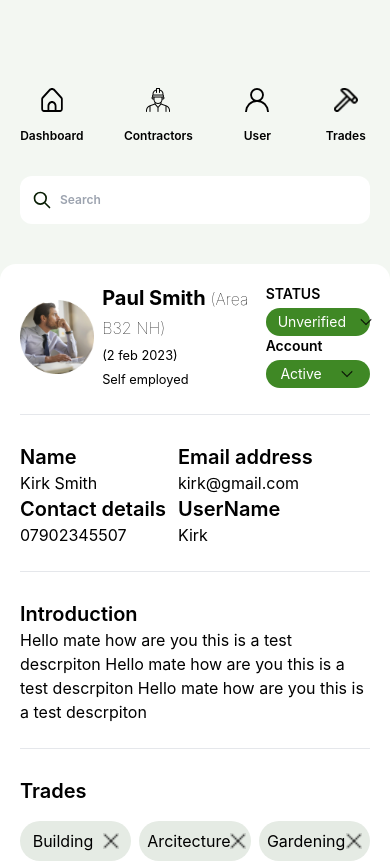
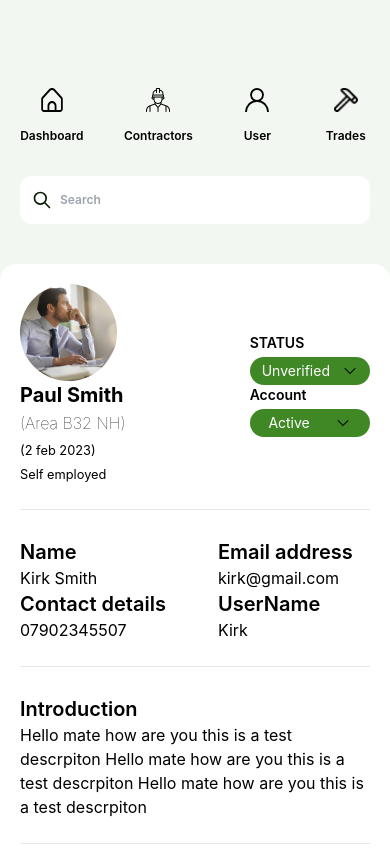
Before and after one commit to mamun-prodhan/final-dashboard, a React (Create React App) app: page /contractorCart-details in a window 390 px wide. Shown: the top 862 px of the page. Built offline with nearby package versions, Linux system fonts and the light colour scheme.

Commit message:
final commit

```diff
--- a/src/Component/ContractorsCart/ContracorsCartDetails.js
+++ b/src/Component/ContractorsCart/ContracorsCartDetails.js
@@ -6,15 +6,15 @@ import corss from "../../asset/Vector (2).png";
 const ContracorsCartDetails = () => {
   return (
     <div className="p-5 lg:p-14 mt-10 bg-[#FFF] rounded-2xl ">
-      <div className="flex justify-between">
+      <div className="flex items-center justify-between">
         {/* profile  */}
-        <div className="flex items-center">
+        <div className="md:flex lg:flex items-center">
           <div className="lg:mr-5 mr-2">
             <img src={profile} alt="" />
           </div>
           <div>
             <h1 className="font-bold text-xl">
-              Paul Smith <small className="font-thin">(Area B32 NH)</small>
+              Paul Smith <small className="font-thin block md:inline">(Area B32 NH)</small>
             </h1>
             <p>
               <small>(2 feb 2023)</small>
@@ -44,7 +44,7 @@ const ContracorsCartDetails = () => {
       </div>
       <hr className="mt-6 w-full" />
       {/* information section section  */}
-      <div className="flex lg:mx-28 md:mx-12 mt-7">
+      <div className="flex gap-10 lg:mx-28 md:mx-12 mt-7">
         <div className="lg:mr-40 md:mr-20 mr-3">
           <div>
             <h1 className="text-xl font-semibold">Name</h1>
--- a/src/Component/MoneyDashbord/MoneyDashBord.js
+++ b/src/Component/MoneyDashbord/MoneyDashBord.js
@@ -189,7 +189,7 @@ const MoneyDashBord = () => {
                 margin={{ top: 5, right: 0, bottom: 5, left: 0 }}
               >
                 <Line type="monotone" dataKey="uv" stroke="#8884d8" />
-                <CartesianGrid stroke="#ccc" />
+                <CartesianGrid stroke="#ccc" vertical={false}/>
                 <XAxis dataKey="name" />
                 <YAxis
                   dataKey="uv"
```
